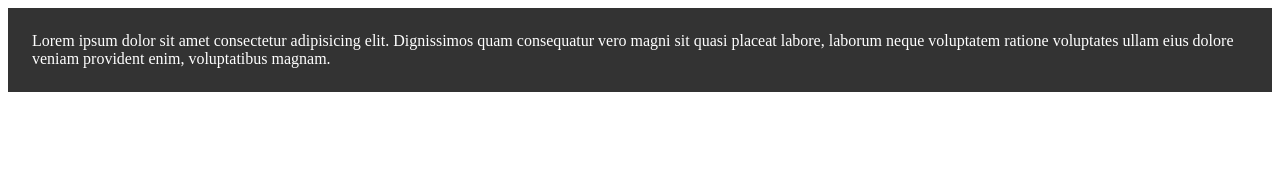
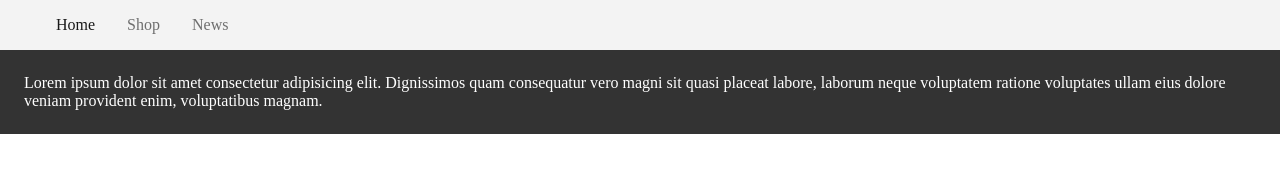
Before and after one commit to polyerter/402-web-lessons, a plain HTML site: page blog/index.html in a window 1280 px wide. Drawn offline with Linux system fonts and the light colour scheme.

Commit message:
add navbar

```diff
--- a/blog/css/main.css
+++ b/blog/css/main.css
@@ -1,3 +1,7 @@
+body, ul {
+    margin: 0;
+}
+
 .bg-dark {
     background-color: #333;
 }
@@ -29,3 +33,42 @@
 .p-5 {
     padding: 3rem;
 }
+
+.container {
+    max-width: 1320px;
+    width: 100%;
+    margin-left: auto;
+    margin-right: auto;
+}
+
+.navbar-nav {
+    display: flex;
+    flex-direction: row;
+    list-style: none;
+}
+
+.nav-link {
+    padding: 0.5rem 1rem;
+    /* color: #707070; */
+    color: rgba(0,0,0,0.55);
+    text-decoration: none;
+}
+
+.nav-link.active {
+    color: rgba(0,0,0,0.9);
+}
+
+.bg-light {
+    background-color: #f3f3f3;
+}
+
+.navbar {
+    height: 50px;
+    display: flex;
+}
+
+.collapse {
+    height: 100%;
+    display: flex;
+    align-items: center;
+}
--- a/blog/index.html
+++ b/blog/index.html
@@ -10,9 +10,25 @@
     <link rel="stylesheet" href="css/main.css">
 </head>
 <body>
-    <nav>
+    <nav class="navbar bg-light">
+        <div class="container">
+            <div class="collapse">
+                <ul class="navbar-nav">
+                    <li>
+                        <a class="nav-link active" href="#">Home</a>
+                    </li>
+                    <li>
+                        <a class="nav-link" href="#">Shop</a>
+                    </li>
+                    <li>
+                        <a class="nav-link" href="#">News</a>
+                    </li>
+                </ul>
+            </div>
+        </div>
+    </nav>
 
-    </nav>
+    <div class="container">
 
         <div class="p-2 bg-dark text-white">
             Lorem ipsum dolor sit amet consectetur adipisicing elit.
@@ -22,6 +38,9 @@
             voluptatibus magnam.
         </div>
 
+    </div>
+
+
 
 </body>
 </html>
```
Lines whose indentation alone changed are shown as unchanged.
